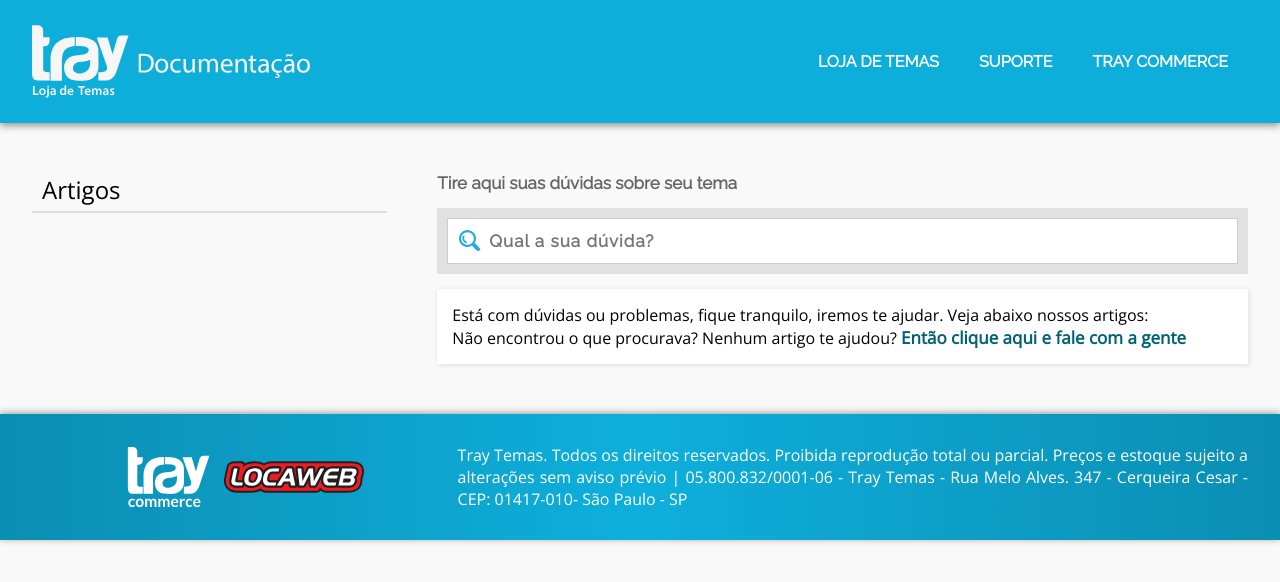
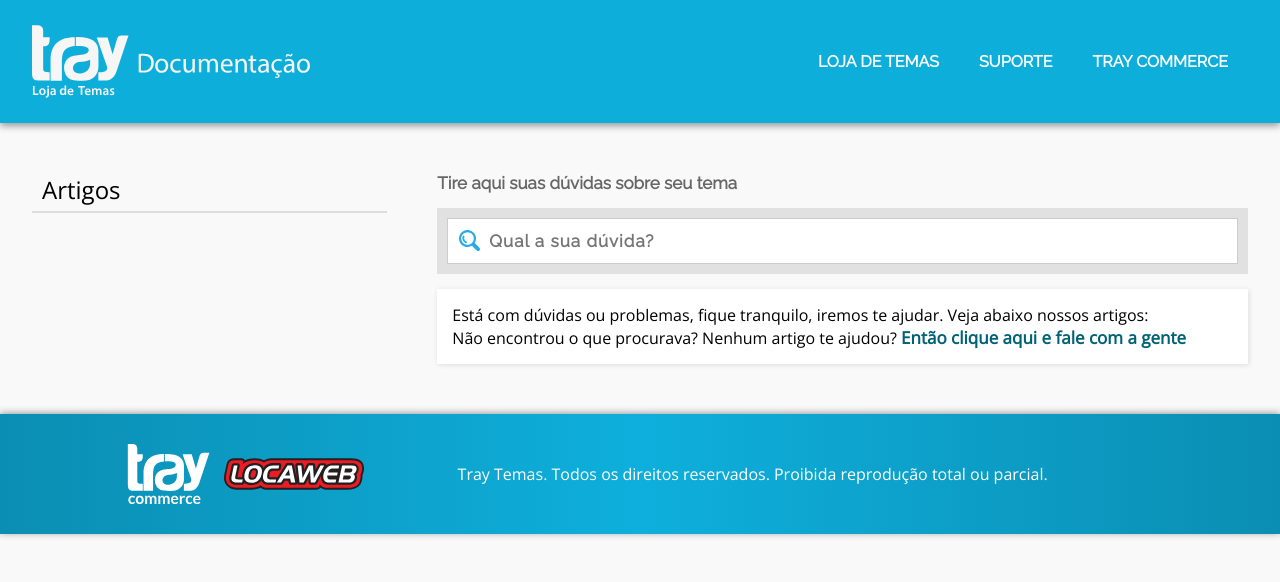
Before and after one commit to tray-tecnologia/documentacao-temas, a Jekyll site: the page built from index.html, in a window 1280 px wide. Shown: the top 582 px of the page. Built offline with Jekyll 4.4.1, drawn with Linux system fonts in a browser that asks for light colours.

Commit message:
ajuste no texto do rodape

```diff
--- a/_includes/footer.html
+++ b/_includes/footer.html
@@ -13,7 +13,7 @@
             </a>
         </div>
         <div class="about">
-            <p>Tray Temas. Todos os direitos reservados. Proibida reprodução total ou parcial. Preços e estoque sujeito a alterações sem aviso prévio | 05.800.832/0001-06 - Tray Temas - Rua Melo Alves. 347 - Cerqueira Cesar - CEP: 01417-010- São Paulo - SP</p>
+            <p>Tray Temas. Todos os direitos reservados. Proibida reprodução total ou parcial.</p>
         </div>
     </div>
 </footer>
```
